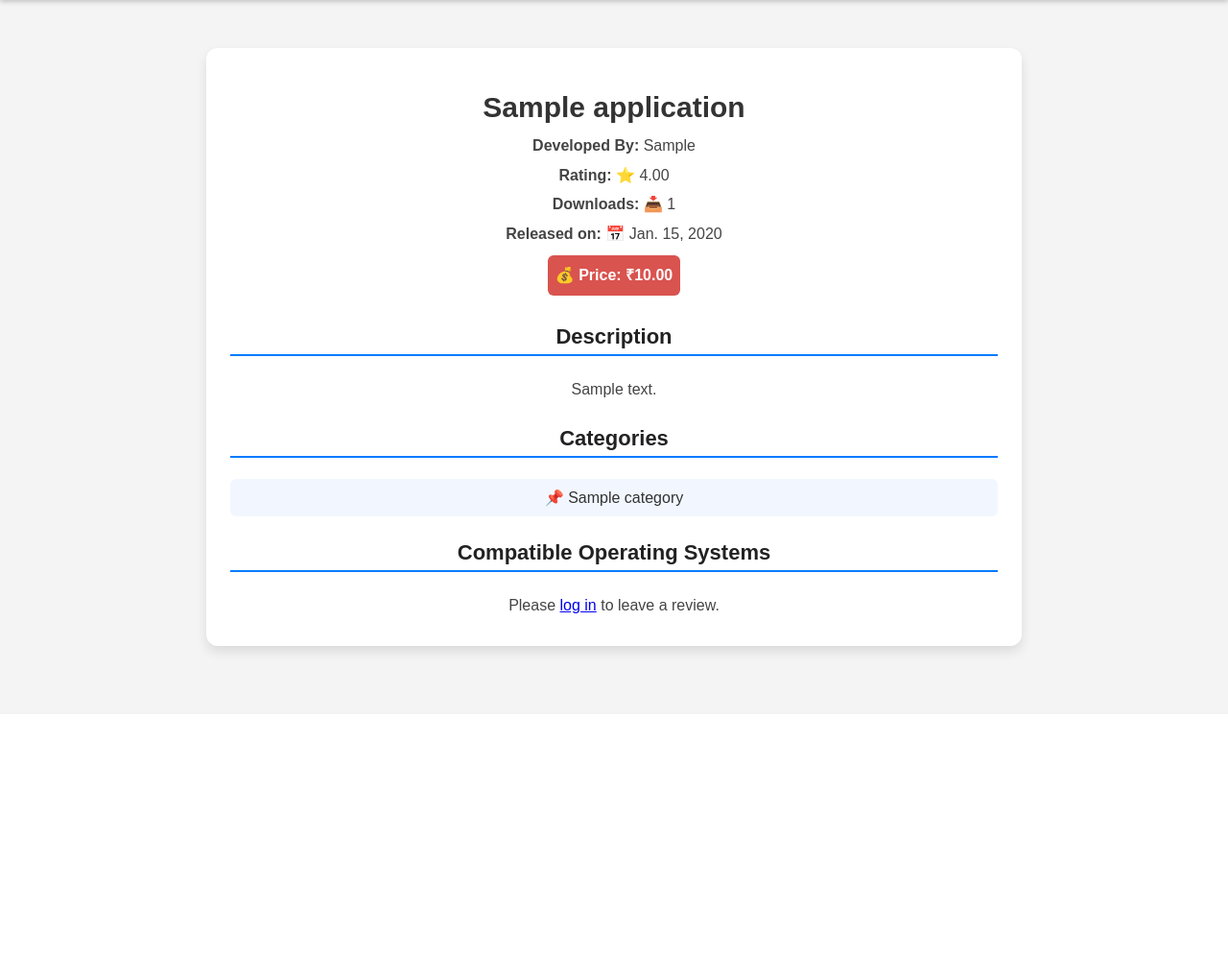
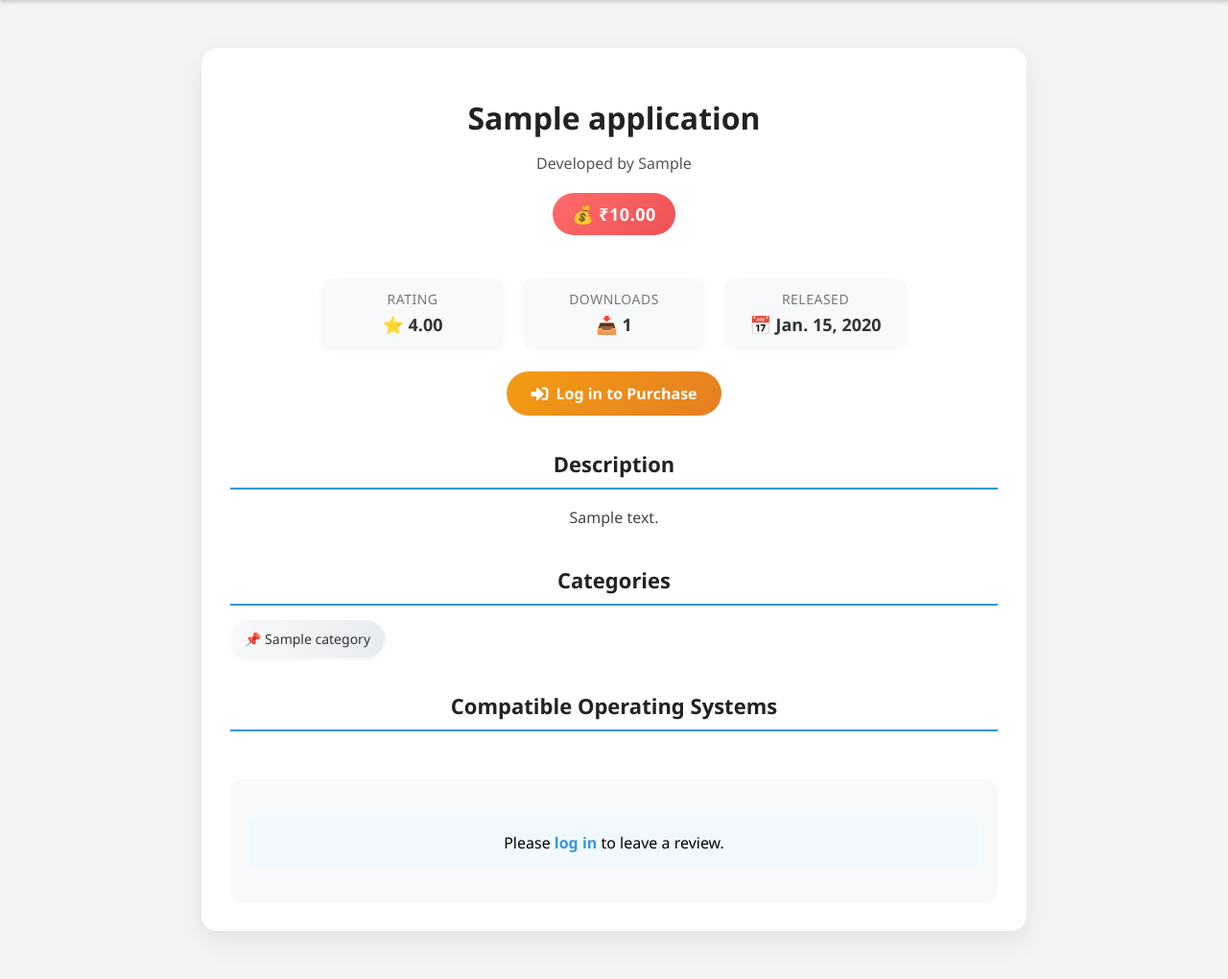
Before and after one commit to woyeta/CloudMarket, a Django app: page /apps/1/ in a window 1280 px wide. Shown: the part 56-1076 px from the top of the page at 96% size. Before the commit the page ends 743 px from the top, so only its background shows below. Run offline with Django 5.2, Linux system fonts and the light colour scheme; tables that the repository leaves empty hold one stand-in row (values such as "Sample post"); some libraries are stand-ins or nearby versions.

Commit message:
implement app purchase

```diff
--- a/cloud_market/settings.py
+++ b/cloud_market/settings.py
@@ -11,6 +11,7 @@
 """
 
 from pathlib import Path
+import os
 
 # Build paths inside the project like this: BASE_DIR / 'subdir'.
 BASE_DIR = Path(__file__).resolve().parent.parent
@@ -135,3 +136,6 @@
 LOGIN_URL = 'login'
 
 LOGOUT_REDIRECT_URL = '/'
+
+MEDIA_URL = '/media/'
+MEDIA_ROOT = os.path.join(BASE_DIR, 'media')
--- a/marketplace/models.py
+++ b/marketplace/models.py
@@ -35,8 +35,13 @@
     payment_method = models.CharField(max_length=4, choices=PAYMENT_CHOICES, blank=False, null=False, default='upi')
 
 class Developer(models.Model):
+    PAYMENT_CHOICES = (
+        ('upi', 'UPI'),
+        ('card', 'Card')
+    )
     user = models.OneToOneField(CustomUser, on_delete=models.CASCADE, related_name="developer_user")
     developer_alias = models.CharField(max_length=15, unique=True, blank = False, null = False)
+    payment_method = models.CharField(max_length=4, choices=PAYMENT_CHOICES, blank=False, null=False, default='upi')
     payment_details = models.CharField(max_length=51, unique=False, blank = False, null = False)
 
 class Category(models.Model):
--- a/marketplace/templates/marketplace/app_details.html
+++ b/marketplace/templates/marketplace/app_details.html
@@ -8,137 +8,353 @@
     .app-details-container {
         max-width: 800px;
         margin: 50px auto;
-        padding: 25px;
+        padding: 30px;
         background: #fff;
-        border-radius: 12px;
-        box-shadow: 0 6px 12px rgba(0, 0, 0, 0.1);
-        font-family: 'Arial', sans-serif;
+        border-radius: 16px;
+        box-shadow: 0 10px 30px rgba(0, 0, 0, 0.08);
+        font-family: 'Segoe UI', 'Roboto', sans-serif;
+    }
+
+    /* App header section */
+    .app-header {
+        display: flex;
+        flex-direction: column;
+        align-items: center;
+        margin-bottom: 25px;
+        position: relative;
     }
 
     /* App title */
-    .app-details-container h1 {
-        color: #333;
-        font-size: 30px;
+    .app-title {
+        color: #222;
+        font-size: 32px;
+        font-weight: 700;
+        margin-bottom: 15px;
         text-align: center;
-        margin-bottom: 10px;
-        font-weight: bold;
     }
 
-    /* Subtitle details */
-    .app-details-container p {
+    /* Developer info */
+    .developer-info {
+        color: #555;
         font-size: 16px;
-        color: #444;
-        margin: 5px 0;
-        line-height: 1.6;
+        margin-bottom: 20px;
     }
 
-    /* Sections headers (h3) */
-    .app-details-container h3 {
-        color: #222;
-        font-size: 22px;
-        margin-top: 25px;
-        padding-bottom: 5px;
-        border-bottom: 2px solid #007bff;
-        font-weight: 600;
+    /* Stats container */
+    .app-stats {
+        display: flex;
+        justify-content: center;
+        flex-wrap: wrap;
+        gap: 20px;
+        margin-bottom: 25px;
+        width: 100%;
     }
 
-    /* Category & OS list */
-    .app-details-container ul {
-        list-style-type: none;
-        padding: 0;
+    /* Individual stat items */
+    .stat-item {
+        background: #f8f9fa;
+        border-radius: 12px;
+        padding: 12px 20px;
+        min-width: 150px;
+        text-align: center;
+        box-shadow: 0 2px 8px rgba(0, 0, 0, 0.04);
+        transition: transform 0.2s, box-shadow 0.2s;
     }
 
-    .app-details-container ul li {
-        background: #f2f7ff;
-        padding: 10px;
-        margin: 6px 0;
-        border-radius: 6px;
-        font-size: 16px;
-        color: #333;
-        font-weight: 500;
+    .stat-item:hover {
+        transform: translateY(-3px);
+        box-shadow: 0 4px 12px rgba(0, 0, 0, 0.08);
     }
 
-    /* Price styling */
+    .stat-value {
+        font-size: 18px;
+        font-weight: 600;
+        color: #333;
+        margin-top: 5px;
+    }
+
+    .stat-label {
+        font-size: 14px;
+        color: #777;
+        text-transform: uppercase;
+        letter-spacing: 0.5px;
+    }
+
+    /* Price badge */
     .app-price {
         font-size: 18px;
-        font-weight: bold;
-        padding: 8px;
-        border-radius: 6px;
+        font-weight: 600;
+        padding: 10px 20px;
+        border-radius: 50px;
         display: inline-block;
+        letter-spacing: 0.5px;
+        margin-bottom: 20px;
+        transition: transform 0.2s;
+    }
+
+    .app-price:hover {
+        transform: scale(1.05);
     }
 
     .app-price.paid {
         color: #fff;
-        background: #d9534f;
+        background: linear-gradient(135deg, #ff6b6b, #ee5253);
     }
 
     .app-price.free {
         color: #fff;
-        background: #28a745;
+        background: linear-gradient(135deg, #20bf6b, #0fb9b1);
+    }
+
+    /* Section headers */
+    .section-heading {
+        color: #222;
+        font-size: 22px;
+        margin: 35px 0 15px;
+        padding-bottom: 10px;
+        border-bottom: 2px solid #3498db;
+        font-weight: 600;
+    }
+
+    /* Description text */
+    .app-description {
+        color: #444;
+        line-height: 1.7;
+        font-size: 16px;
+        margin-bottom: 25px;
+    }
+
+    /* Categories & OS lists */
+    .feature-list {
+        display: flex;
+        flex-wrap: wrap;
+        gap: 10px;
+        margin-bottom: 25px;
+    }
+
+    .feature-item {
+        background: linear-gradient(to right, #f8f9fa, #e9ecef);
+        padding: 10px 15px;
+        border-radius: 50px;
+        font-size: 14px;
+        color: #333;
+        font-weight: 500;
+        display: flex;
+        align-items: center;
+        gap: 6px;
+        box-shadow: 0 2px 5px rgba(0, 0, 0, 0.05);
+        transition: transform 0.2s;
+    }
+
+    .feature-item:hover {
+        transform: translateY(-2px);
+    }
+
+    /* Review section */
+    .review-section {
+        background: #f8f9fa;
+        border-radius: 12px;
+        padding: 20px;
+        margin-top: 35px;
+    }
+
+    .review-heading {
+        font-size: 20px;
+        color: #333;
+        margin-bottom: 15px;
+        text-align: center;
+    }
+
+    .submit-review-btn {
+        background: linear-gradient(135deg, #3498db, #2980b9);
+        color: white;
+        border: none;
+        padding: 12px 25px;
+        border-radius: 50px;
+        font-weight: 600;
+        cursor: pointer;
+        margin-top: 15px;
+        transition: transform 0.2s, box-shadow 0.2s;
+        width: 100%;
+    }
+
+    .submit-review-btn:hover {
+        transform: translateY(-2px);
+        box-shadow: 0 5px 15px rgba(41, 128, 185, 0.3);
+    }
+
+    .login-prompt {
+        text-align: center;
+        padding: 15px;
+        background: #f1f9ff;
+        border-radius: 8px;
+        margin-top: 20px;
+    }
+
+    .login-prompt a {
+        color: #3498db;
+        font-weight: 600;
+        text-decoration: none;
+    }
+
+    .login-prompt a:hover {
+        text-decoration: underline;
     }
 
     /* Responsive design */
     @media (max-width: 768px) {
         .app-details-container {
             padding: 20px;
-            margin: 20px;
+            margin: 15px;
+            border-radius: 12px;
         }
 
-        .app-details-container h1 {
+        .app-title {
             font-size: 26px;
         }
 
-        .app-details-container h3 {
-            font-size: 20px;
+        .app-stats {
+            flex-direction: column;
+            gap: 10px;
         }
+
+        .stat-item {
+            width: 100%;
+        }
+    }
+
+    .app-actions {
+        display: flex;
+        justify-content: center;
+        margin: 25px 0;
+    }
+
+    .action-button {
+        padding: 12px 25px;
+        border-radius: 50px;
+        font-weight: 600;
+        cursor: pointer;
+        transition: transform 0.2s, box-shadow 0.2s;
+        display: flex;
+        align-items: center;
+        gap: 8px;
+        font-size: 16px;
+        border: none;
+    }
+
+    .purchase-button {
+        background: linear-gradient(135deg, #3498db, #2980b9);
+        color: white;
+    }
+
+    .download-button {
+        background: linear-gradient(135deg, #20bf6b, #0fb9b1);
+        color: white;
+    }
+
+    .action-button:hover {
+        transform: translateY(-3px);
+        box-shadow: 0 5px 15px rgba(0, 0, 0, 0.2);
+    }
+
+    .action-button i {
+        font-size: 18px;
+    }
+
+    .login-button {
+        background: linear-gradient(135deg, #f39c12, #e67e22);
+        color: white;
+        text-decoration: none;
+    }
+
+    .login-button:hover {
+        color: white;
+        text-decoration: none;
     }
 </style>
 
 <div class="app-details-container">
-    <h1>{{ app.app_name }}</h1>
+    <div class="app-header">
+        <h1 class="app-title">{{ app.app_name }}</h1>
+        <div class="developer-info">Developed by {{ app.developer.developer_alias }}</div>
 
-    <p><strong>Developed By:</strong> {{ app.developer.developer_alias }}</p>
-    <p><strong>Rating:</strong> ⭐ {{ app.rating|floatformat:2}}</p>
-    <p><strong>Downloads:</strong> 📥 {{ app.downloads }}</p>
-    <p><strong>Released on:</strong> 📅 {{ app.release_date }}</p>
+        {% if app.price > 0 %}
+            <div class="app-price paid">💰 ₹{{ app.price }}</div>
+        {% else %}
+            <div class="app-price free">🆓 Free</div>
+        {% endif %}
+    </div>
 
-    {% if app.price > 0 %}
-        <p class="app-price paid">💰 Price: ₹{{ app.price }}</p>
-    {% else %}
-        <p class="app-price free">🆓 Price: Free</p>
-    {% endif %}
+    <div class="app-stats">
+        <div class="stat-item">
+            <div class="stat-label">Rating</div>
+            <div class="stat-value">⭐ {{ app.rating|floatformat:2 }}</div>
+        </div>
+        <div class="stat-item">
+            <div class="stat-label">Downloads</div>
+            <div class="stat-value">📥 {{ app.downloads }}</div>
+        </div>
+        <div class="stat-item">
+            <div class="stat-label">Released</div>
+            <div class="stat-value">📅 {{ app.release_date }}</div>
+        </div>
+    </div>
 
-    <h3>Description</h3>
-    <p>{{ app.app_description }}</p>
+    <div class="app-actions">
+        {% if user.is_authenticated %}
+            {% if user_purchased %}
+                <form action="{% url 'download_app' app.id %}" method="post">
+                    {% csrf_token %}
+                    <button type="submit" class="action-button download-button">
+                        <i class="fas fa-download"></i> Download
+                    </button>
+                </form>
+            {% else %}
+                <form action="{% url 'purchase_app' app.id %}" method="post">
+                    {% csrf_token %}
+                    <button type="submit" class="action-button purchase-button">
+                        <i class="fas fa-shopping-cart"></i> Purchase {% if app.price > 0 %}for ₹{{ app.price }}{% endif %}
+                    </button>
+                </form>
+            {% endif %}
+        {% else %}
+            <a href="{% url 'login' %}" class="action-button login-button">
+                <i class="fas fa-sign-in-alt"></i> Log in to Purchase
+            </a>
+        {% endif %}
+    </div>
 
-    <h3>Categories</h3>
-    <ul>
+    <h3 class="section-heading">Description</h3>
+    <p class="app-description">{{ app.app_description }}</p>
+
+    <h3 class="section-heading">Categories</h3>
+    <div class="feature-list">
         {% for category in app.categories.all %}
-            <li>📌 {{ category.category_name }}</li>
+            <div class="feature-item">📌 {{ category.category_name }}</div>
         {% endfor %}
-    </ul>
+    </div>
 
-    <h3>Compatible Operating Systems</h3>
-    <ul>
+    <h3 class="section-heading">Compatible Operating Systems</h3>
+    <div class="feature-list">
         {% for os in app.os.all %}
-            <li>🖥 {{ os.os_name }}</li>
+            <div class="feature-item">🖥 {{ os.os_name }}</div>
         {% endfor %}
-    </ul>
+    </div>
 
-    {% if review_form %}
-        <div class="review-form">
-            <h4>Add Your Review</h4>
+    <div class="review-section">
+        {% if review_form %}
+            <h4 class="review-heading">Add Your Review</h4>
             <form method="POST">
                 {% csrf_token %}
                 {{ review_form|crispy }}
                 <button type="submit" class="submit-review-btn">Submit Review</button>
             </form>
-        </div>
-    {% elif user.is_authenticated %}
-        <p>You've already reviewed this app.</p>
-    {% else %}
-        <p>Please <a href="{% url 'login' %}">log in</a> to leave a review.</p>
-    {% endif %}
+        {% elif user.is_authenticated %}
+            <p class="login-prompt">You've already reviewed this app.</p>
+        {% else %}
+            <p class="login-prompt">Please <a href="{% url 'login' %}">log in</a> to leave a review.</p>
+        {% endif %}
+    </div>
 </div>
 
 {% endblock content %}
--- a/marketplace/templates/marketplace/base.html
+++ b/marketplace/templates/marketplace/base.html
@@ -114,6 +114,7 @@
             }
         }
     </style>
+    <link rel="stylesheet" href="https://cdnjs.cloudflare.com/ajax/libs/font-awesome/5.15.4/css/all.min.css">
 </head>
 <body>
     <!-- Navigation Bar -->
--- a/marketplace/urls.py
+++ b/marketplace/urls.py
@@ -1,4 +1,6 @@
 from django.urls import path
+from django.conf import settings
+from django.conf.urls.static import static
 from . import views
 
 urlpatterns = [
@@ -6,5 +8,7 @@
     path('register/developer/', views.developer_registration, name="developer_registration"),
     path('apps/<int:app_id>/', views.view_app_details, name="app_details"),
     path('apps/publish/', views.publish_app, name="app_publishing"),
-    path('', views.home, name="homepage")
-]
+    path('', views.home, name="homepage"),
+    path('apps/<int:app_id>/purchase/', views.purchase_app, name='purchase_app'),
+    path('apps/<int:app_id>/download/', views.download_app, name='download_app'),
+] + static(settings.MEDIA_URL, document_root=settings.MEDIA_ROOT)
--- a/marketplace/views.py
+++ b/marketplace/views.py
@@ -1,8 +1,12 @@
+from django.http import FileResponse, HttpResponse
 from django.shortcuts import render, redirect, get_object_or_404
+from django.contrib import messages
 from django.contrib.auth import login
 from django.contrib.auth.decorators import login_required
-from .models import VerifiedUser, Developer, Application, Review
+from .models import VerifiedUser, Developer, Application, Review, Payment
 from .forms import VerifiedUserRegistrationForm, DeveloperRegistrationForm, ApplicationPublishForm, ApplicationReviewForm
+import os
+from django.conf import settings
 
 def home(response):
     return render(response, "marketplace/home.html", {})
@@ -76,7 +80,14 @@
 
     user_reviewed = False
 
+
+
     if response.user.is_authenticated:
+        user_purchased = Payment.objects.filter(
+            payer=response.user,
+            app_purchased=app
+        ).exists()
+
         user_reviewed = Review.objects.filter(
             reviewer=response.user,
             app_reviewed=app
@@ -103,3 +114,62 @@
     }
 
     return render(response, 'marketplace/app_details.html', context)
+
+@login_required
+def purchase_app(response, app_id):
+
+    app = get_object_or_404(Application, id=app_id)
+
+    if Payment.objects.filter(payer = response.user, app_purchased = app).exists():
+        messages.info(response, "You have already purchased this application.")
+        return redirect(f'/apps/{app_id}/')
+
+    payment_method = 'upi'
+
+    if response.user.user_type=='customer':
+        try:
+            verified_user = VerifiedUser.objects.get(user=response.user)
+            payment_method = verified_user.payment_method
+
+        except VerifiedUser.DoesNotExist:
+            messages.error(response, "Your customer account is not verified for payments.")
+            return redirect(f'/apps/{app_id}/')
+    elif response.user.user_type=='developer':
+        try:
+            developer_user = Developer.objects.get(user=response.user)
+            payment_method = developer_user.payment_method
+
+        except Developer.DoesNotExist:
+            messages.error(response, "Your developer account is not verified for payments.")
+            return redirect(f'/apps/{app_id}/')
+
+    payment = Payment.objects.create(
+        payer=response.user,
+        app_purchased=app,
+        amount=app.price,
+        method=payment_method
+    )
+
+    messages.success(response, f"You have successfully purchased {app.app_name}.")
+    return redirect(f'/apps/{app_id}/')
+
+@login_required
+def download_app(request, app_id):
+
+    app = get_object_or_404(Application, id=app_id)
+
+    if not Payment.objects.filter(payer=request.user, app_purchased=app).exists():
+        messages.error(request, "You need to purchase this app before downloading.")
+        return redirect(f'/apps/{app_id}/')
+
+    app.increment_downloads()
+
+    placeholder_file_path = os.path.join(settings.MEDIA_ROOT, 'placeholder.jpg')
+
+    if os.path.exists(placeholder_file_path):
+        response = FileResponse(open(placeholder_file_path, 'rb'))
+        response['Content-Disposition'] = 'attachment; filename="placeholder.jpg"'
+        return response
+    else:
+        messages.error(request, "Download file is missing.")
+        return redirect(f'/apps/{app_id}/')
```
Also changed, not shown: marketplace/migrations/0005_developer_payment_method.py (added).
